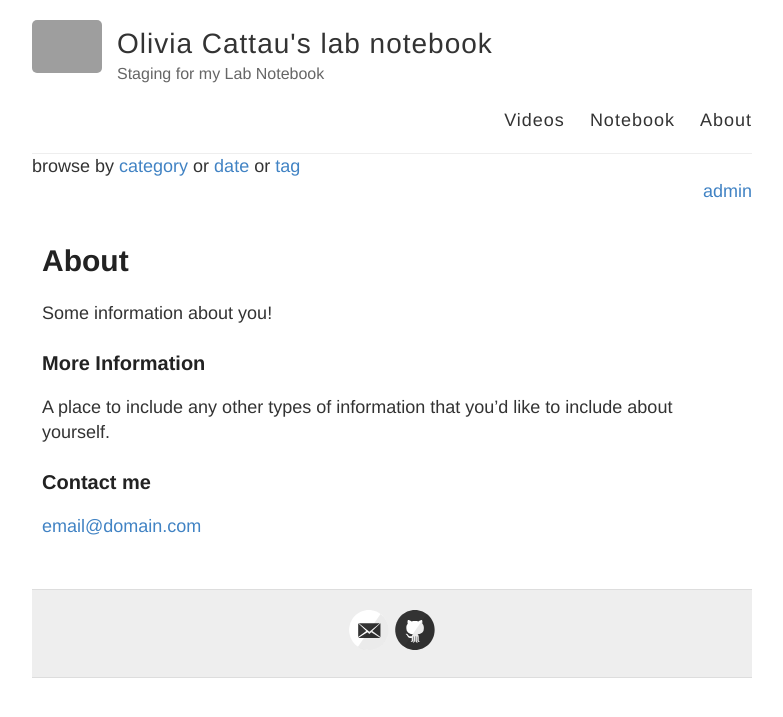
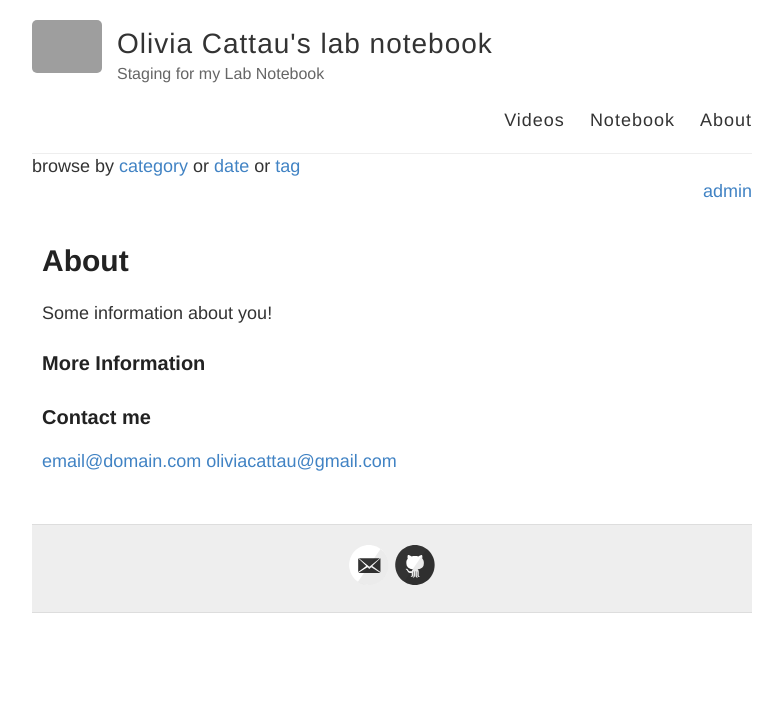
Before and after one commit to ocattau/ocattau.github.io, a Jekyll site: the page built from about.md, in a window 1280 px wide. Shown: the top 717 px of the page, without its empty margins (248-1031 px from the left). Built offline with Jekyll 4.4.1, drawn with Linux system fonts in a browser that asks for light colours; grey boxes are pictures that could not be loaded.

Commit message:
Update about.md

```diff
--- a/about.md
+++ b/about.md
@@ -8,8 +8,8 @@ Some information about you!
 
 ### More Information
 
-A place to include any other types of information that you'd like to include about yourself.
 
 ### Contact me
 
-[email@domain.com](mailto:email@domain.com)
+[email@domain.com](mailto:ocattau@uw.edu)
+[oliviacattau@gmail.com](mailto:oliviacattau@gmail.com)
```
